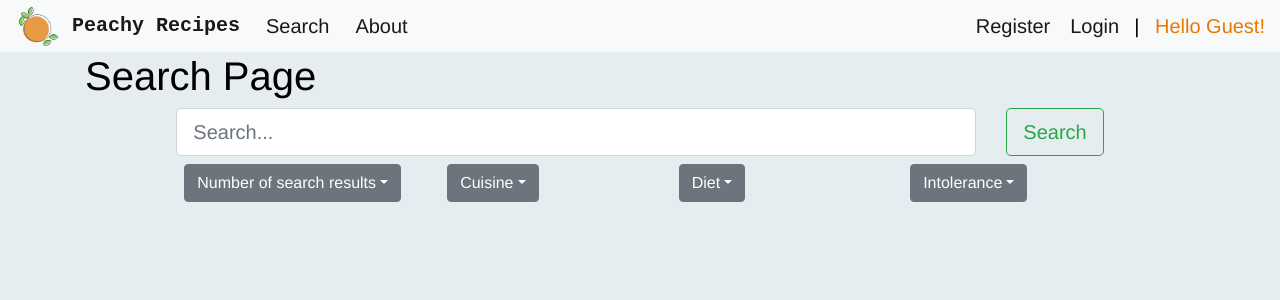
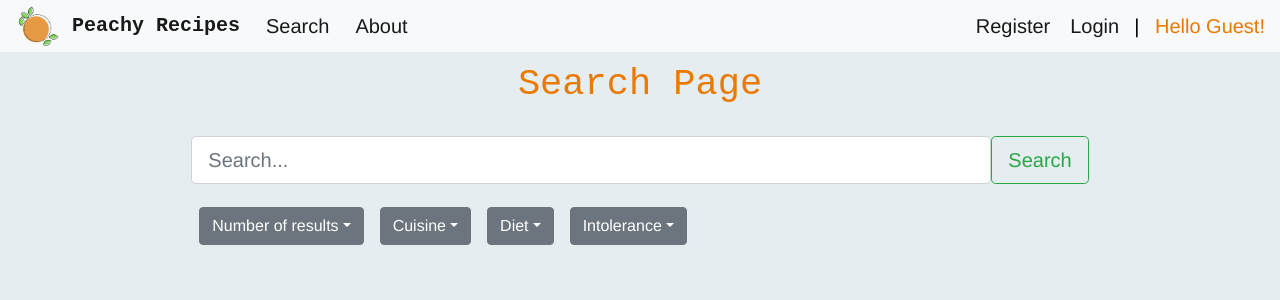
Before and after one commit to Web-Development-Environments-2022/assignment3-3-208383174_318226503, a Vue app: page /#/search in a window 1280 px wide. Shown: the top 300 px of the page. Built offline with nearby package versions, Linux system fonts and the light colour scheme.

Commit message:
small changes

```diff
--- a/src/components/SearchResultsPreview.vue
+++ b/src/components/SearchResultsPreview.vue
@@ -6,7 +6,11 @@
         id="recipe-preview"
       >
         <div class="recipe-body">
-          <img v-if="image_load" :src="recipe.previewInfo.image" class="card-img-top" />
+          <img
+            v-if="image_load"
+            :src="recipe.previewInfo.image"
+            class="card-img-top"
+          />
         </div>
         <h5 class="card-title">
           {{ recipe.previewInfo.title }}
@@ -15,13 +19,17 @@
       <div class="card-body">
         <ul class="list-group list-group-flush">
           <p id="recipe_info">
-            {{ recipe.previewInfo.readyInMinutes }} minutes | {{ recipe.previewInfo.popularity }} likes
+            {{ recipe.previewInfo.readyInMinutes }} minutes |
+            {{ recipe.previewInfo.popularity }} likes
           </p>
           <p id="viewed_recipe" v-if="recipe.previewInfo.isViewed === true">
             you already viewed this recipe
           </p>
           <div class="food_icons">
-            <FavoriteButton class="favoriteButton" :recipe="recipe" />
+            <FavoriteButton
+              class="favoriteButton"
+              :recipe="recipe.previewInfo"
+            />
             <img
               id="vegetarian"
               v-if="recipe.previewInfo.vegetarian === true"
@@ -110,6 +118,7 @@ export default {
 
 .card {
   border-color: #e0c0a6;
+  margin: 15px;
 }
 
 .card-body {
--- a/src/pages/SearchPage.vue
+++ b/src/pages/SearchPage.vue
@@ -3,6 +3,7 @@
     <h1 class="title">Search Page</h1>
 
     <!-- <b-navbar type="light" variant="light"> -->
+    <div id="details">
       <b-nav-form>
         <b-container>
           <b-row>
@@ -38,7 +39,9 @@
                 class="m-2"
                 :text="numberOfResults_text"
               >
-              <b-dropdown-item @click="numSearchResult('5')">5</b-dropdown-item>
+                <b-dropdown-item @click="numSearchResult('5')"
+                  >5</b-dropdown-item
+                >
                 <b-dropdown-item @click="numSearchResult('10')"
                   >10</b-dropdown-item
                 >
@@ -113,6 +116,7 @@
           >
         </b-form-group>
       </b-row>
+    </div>
     <b-row v-if="this.isEmpty == 0" cols="3">
       <b-col v-for="item in results" :key="item.previewInfo.id">
         <SearchResultsPreview class="searchResultsPreview" :recipe="item" />
@@ -155,7 +159,7 @@ export default {
       cusine: "",
       diet: "",
       intolerance: "",
-      numberOfResults_text: "Number of search results",
+      numberOfResults_text: "Number of results",
       isEmpty: 5,
     };
   },
@@ -294,6 +298,40 @@ container {
   font-family: Helvetica;
 }
 
+.container {
+  max-width: 1600px;
+}
+
+#details,
+.custom-control-label {
+  font-size: 900px;
+}
+
+.title {
+  font-family: Andale Mono, monospace;
+  font-size: 37px;
+  margin-bottom: 15px;
+  padding-top: 10px;
+  text-align: center;
+  color: rgb(234, 121, 0);
+}
+
+.col {
+  display: contents;
+}
+
+.row {
+  margin-top: 15px;
+}
+
+form-group {
+  text-align: -webkit-center;
+}
+
+.bv-no-focus-ring.col-form-label.pt-0 {
+  font-size: 40px;
+}
+
 .SearchRecipes {
   // margin: 10px 0 10px;
   margin: auto;
```
Lines whose indentation alone changed are shown as unchanged.
